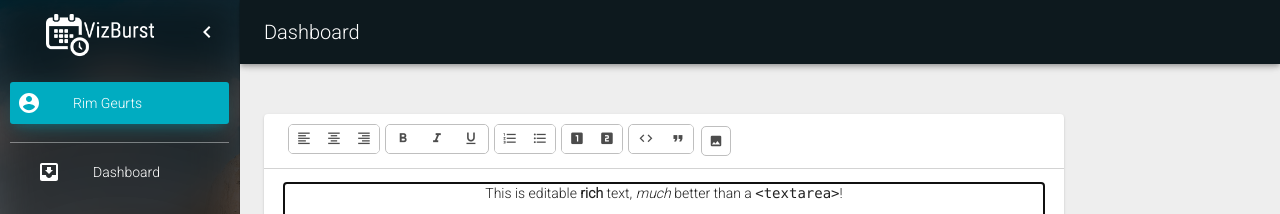
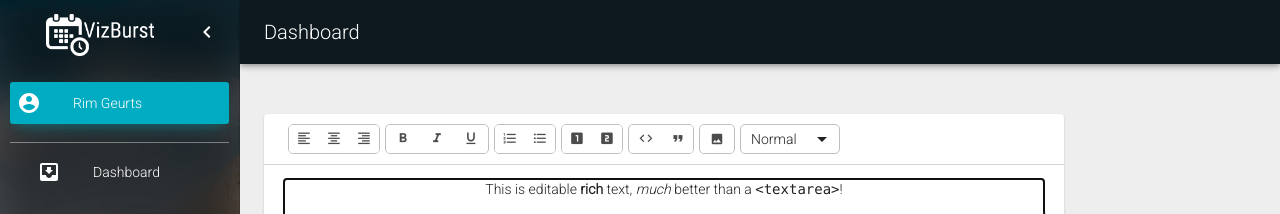
Before and after one commit to rimgeurts/VizBurst, a React (Create React App) app: page /templates in a window 1280 px wide. Shown: the top 214 px of the page. Built offline with nearby package versions, Linux system fonts and the light colour scheme.

Commit message:
add style selector to toolbar

```diff
--- a/src/components/Editor/BlockButton.jsx
+++ b/src/components/Editor/BlockButton.jsx
@@ -23,7 +23,10 @@ const useStyles = makeStyles(theme => ({
     textAlign: "center",
     //color: "white",
     //boxSizing: "content-box"
-    margin: "0px"
+    margin: "0px",
+    '&:hover': {
+      background: "#f7f7f7",
+   },
   }
 }));
 
--- a/src/components/Editor/Editor.jsx
+++ b/src/components/Editor/Editor.jsx
@@ -13,6 +13,7 @@ import Element from "./Element";
 import InsertImageButton from "./ImageButton";
 import Leaf from "./Leaf";
 import MarkButton, { toggleMark } from "./MarkButton";
+import StyleButton from "./StyleButton";
 import { withImages } from "./WithImagesPlugin";
 
 const initialValue = [
@@ -89,15 +90,15 @@ const useStyles = makeStyles(theme => ({
     marginBottom: "10px"
   },
   group: {
-    alignItems: 'center',
-    justifyContent: 'center',
+    alignItems: "center",
+    justifyContent: "center",
     overflow: "hidden",
     display: "flex",
     border: "1px solid #bfbfbf",
     borderRadius: "5px",
     marginRight: "5px",
     height: "30px",
-    width: "auto",
+    width: "auto"
   }
 }));
 
@@ -118,20 +119,6 @@ const Editor = () => {
     () => withImages(withHistory(withReact(createEditor()))),
     []
   );
-
-  const toolbar = [
-    { type: "block", format: "heading-one", icon: "looks_one" },
-    { type: "block", format: "heading-two", icon: "looks_two" },
-
-    { type: "block", format: "numbered-list", icon: "format_list_numbered" },
-    { type: "block", format: "bulleted-list", icon: "format_list_bulleted" },
-    { type: "mark", format: "bold", icon: "format_bold" },
-    { type: "mark", format: "italic", icon: "format_italic" },
-    { type: "mark", format: "underline", icon: "format_underlined" },
-    { type: "block", format: "left-align", icon: "format_align_left" },
-    { type: "block", format: "center-align", icon: "format_align_center" },
-    { type: "block", format: "right-align", icon: "format_align_right" }
-  ];
 
   const toolbarAlign = [
     { type: "block", format: "left-align", icon: "format_align_left" },
@@ -157,8 +144,8 @@ const Editor = () => {
 
   const toolbarQuote = [
     { type: "mark", format: "code", icon: "code" },
-    { type: "block", format: "block-quote", icon: "format_quote" },
-  ]
+    { type: "block", format: "block-quote", icon: "format_quote" }
+  ];
 
   const onMouseMove = e => {};
   return (
@@ -206,9 +193,12 @@ const Editor = () => {
               <MarkButton format="code" icon="code" />
               <BlockButton format="block-quote" icon="format_quote" />
             </Grid>
-            <Grid item>
+            <Grid item className={classes.group}>
               <InsertImageButton />
             </Grid>
+
+              <StyleButton />
+
           </Grid>
         </Toolbar>
 
--- a/src/components/Editor/ImageButton.jsx
+++ b/src/components/Editor/ImageButton.jsx
@@ -28,8 +28,6 @@ const useStyles = makeStyles(theme => ({
   icon: {
     color: "#4c4c4c",
     backgroundColor: "white",
-    border: "1px solid #bfbfbf",
-    borderRadius: "5px",
     display: "flex",
     alignItems: "center",
     justifyContent: "center",
@@ -41,7 +39,10 @@ const useStyles = makeStyles(theme => ({
     textAlign: "center",
     //color: "white",
     //boxSizing: "content-box"
-    margin: "2px"
+    margin: "2px",
+    '&:hover': {
+      background: "#f7f7f7",
+   },
   }
 }));
 
--- a/src/components/Editor/MarkButton.jsx
+++ b/src/components/Editor/MarkButton.jsx
@@ -21,7 +21,10 @@ const useStyles = makeStyles(theme => ({
     textAlign: "center",
     //color: "white",
     //boxSizing: "content-box"
-    margin: "2px"
+    margin: "2px",
+    '&:hover': {
+      background: "#f7f7f7",
+   },
   }
 }));
 
--- /dev/null
+++ b/src/components/Editor/StyleButton.jsx
@@ -0,0 +1,107 @@
+import React from "react";
+import styled from "@emotion/styled";
+import ArrowDropDownIcon from "@material-ui/icons/ArrowDropDown";
+
+const Container = styled.div`
+  cursor: pointer;
+  display: inline-flex;
+  width: 100px;
+  flex-direction: column;
+  align-items: left;
+`;
+
+const Button = styled.div`
+  height: 30px;
+  display: inline-flex;
+  position: relative;
+  justify-content: space-between;
+  align-items: center;
+  border: 1px solid #bfbfbf;
+  border-radius: 5px;
+  padding: 5px;
+  padding-left: 10px;
+  &:hover {
+      background-color: #f7f7f7;
+    }
+`;
+const List = styled.div`
+  display: flex;
+  background-color: white;
+  position: absolute;
+  margin-top: 27px;
+  width: 170px;
+  z-index: 1;
+  flex-direction: column;
+  justify-content: flex-start;
+  align-items: flex-start;
+  border: 1px solid #bfbfbf;
+  border-radius: 5px 5px 5px 5px;
+  box-shadow: 6px 17px 18px -4px rgba(0, 0, 0, 0.39);
+  padding: 5px;
+`;
+
+const Item = styled.div`
+  margin: 0;
+  padding: 0;
+  width: 100%;
+  &:hover {
+      background-color: #f7f7f7;
+    }
+`;
+
+const StyleButton = () => {
+  const [listOpen, setListOpen] = React.useState(false);
+  const [style, setStyle] = React.useState([
+    { name: "Header 1", code: <h1>Header 1</h1> },
+    { name: "Header 2", code: <h2>Header 2</h2> },
+    { name: "Normal", code: <p>Normal</p> }
+  ]);
+  const [selelectedStyle, setSelectedStyle] = React.useState("Normal");
+  const listRef = React.useRef();
+
+  const onClick = () => {
+    setListOpen(prevState => !prevState);
+    document.addEventListener("mousedown", onClickOutside);
+  };
+
+  const onSelect = value => {
+    setSelectedStyle(value.name);
+    setListOpen(false);
+    document.removeEventListener("mousedown", onClickOutside);
+  };
+
+  const onClickOutside = e => {
+    if (listRef.current) {
+      if (!listRef.current.contains(e.target)) {
+        console.log("TARGET", e.target);
+        console.log("REF", listRef);
+        setListOpen(false);
+        document.removeEventListener("mousedown", onClickOutside);
+      }
+    }
+  };
+
+  return (
+    <Container>
+      <Button onClick={onClick}>
+        <div>{selelectedStyle}</div>
+        <ArrowDropDownIcon />
+      </Button>
+      {listOpen ? (
+        <List ref={listRef}>
+          {style.map((value, index) => {
+            return (
+              <Item key={index} onClick={() => onSelect(value)}>
+                {value.code}
+              </Item>
+            );
+          })}
+        </List>
+      ) : (
+        undefined
+      )}
+    </Container>
+  );
+};
+
+export default StyleButton;
```
